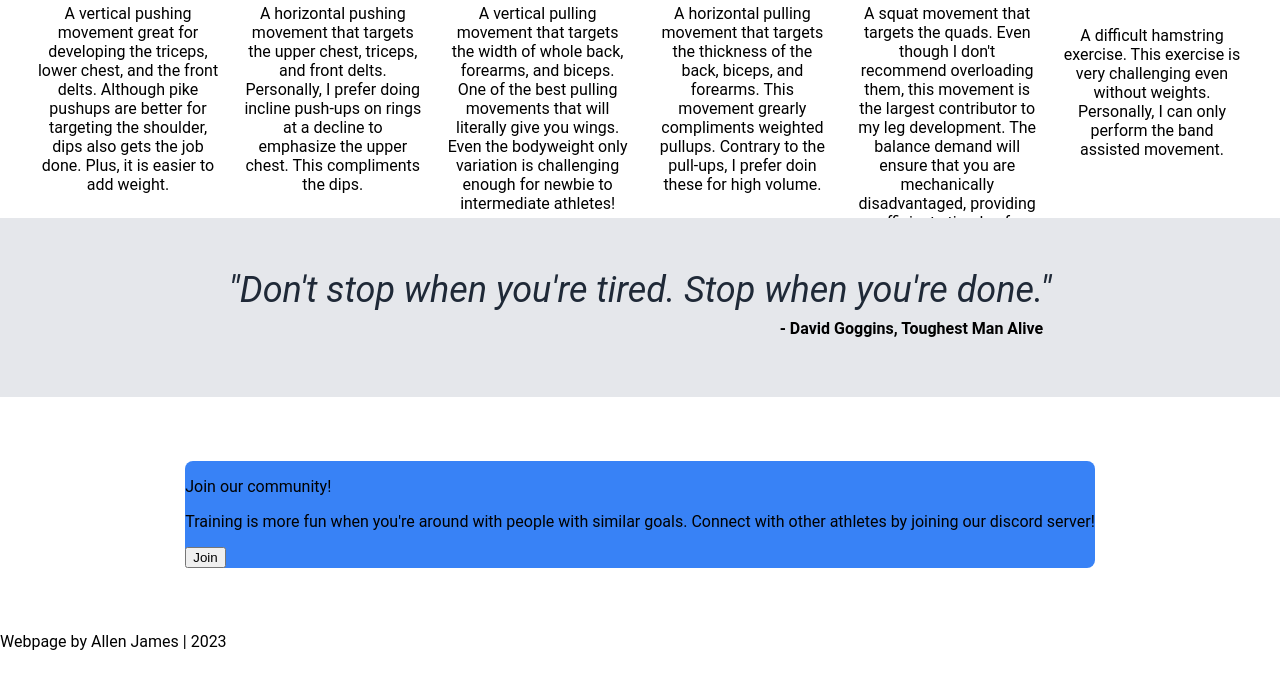
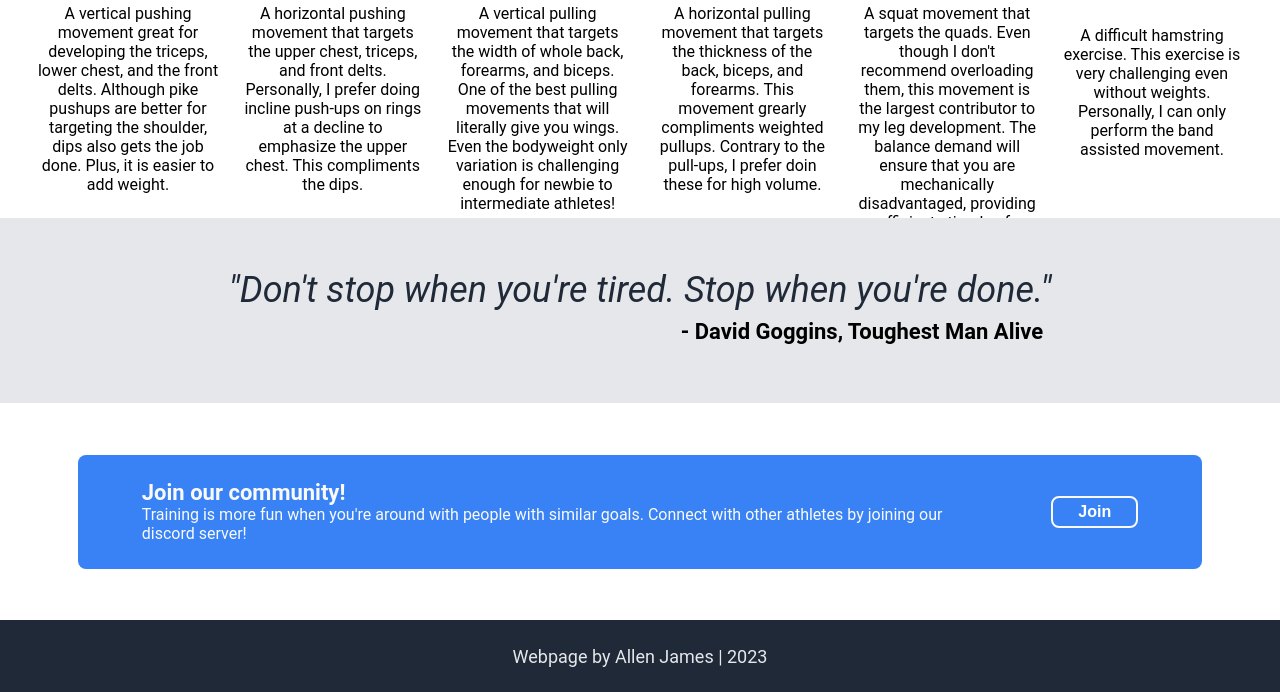
Before and after one commit to xZept/weighted-calisthenics-library, a plain HTML site: page index.html in a window 1280 px wide. Shown: the part 835-1527 px from the top of the page. Before the commit the page ends 1486 px from the top, so only its background shows below. Drawn offline with Linux system fonts and the light colour scheme.

Commit message:
Design call-to-action and footer

```diff
--- a/index.html
+++ b/index.html
@@ -80,9 +80,15 @@
     </div>
     <div class="call-to-action">
         <div class="pop-up">
-            <p>Join our community!</p>
-            <p>Training is more fun when you're around with people with similar goals. Connect with other athletes by joining our discord server!</p>
-            <button>Join</button>
+            <div class="left">
+                <div class="header">
+                    Join our community!
+                </div>
+                    Training is more fun when you're around with people with similar goals. Connect with other athletes by joining our discord server!
+            </div>
+            <div class="right">
+                <button class="button bottom-button">Join</button>
+            </div>
         </div>
     </div>
     <div class="footer">
--- a/style.css
+++ b/style.css
@@ -26,7 +26,8 @@ a {
     text-decoration: none;
 }
 
-.hero {
+.hero,
+.footer {
     display: flex;
     flex-direction: column;
     font-size: 18px;
@@ -79,13 +80,13 @@ a {
     padding: 5px 25px;
     text-align: center;
     text-decoration: none;
-    display: inline-block;
     font-size: 16px;
     border-radius: 8px;
 }
 
 .hero-button {
     border: none;
+    display: inline-block;
 }
 
 .information-header {
@@ -150,6 +151,7 @@ a {
     align-self: flex-end;
     font-weight: bold;
     padding: 1%;
+    font-size: 22px;
 }
 
 .quote-container {
@@ -161,10 +163,36 @@ a {
     display: flex;
     justify-content: center;
     align-items: center;
+    color: #F9FAF8;
 }
 
 .pop-up {
     background-color: #3882F6;
     border-radius: 8px;
-    margin: 5%;
+    margin: 4%;
+    padding: 2% 5%;
+    display: flex;
+    gap: 10%;
 }
+
+.left > .header {
+    font-size: 22px;
+    font-weight: bold;
+}
+
+.bottom-button {
+    font-weight: bold;
+    border: 2px solid #F9FAF8;
+}
+
+
+.pop-up > .right {
+    display: flex;
+    align-items: center;
+}
+
+.footer {
+    padding: 2%;
+    align-items: center;
+    justify-content: center;
+}
```
